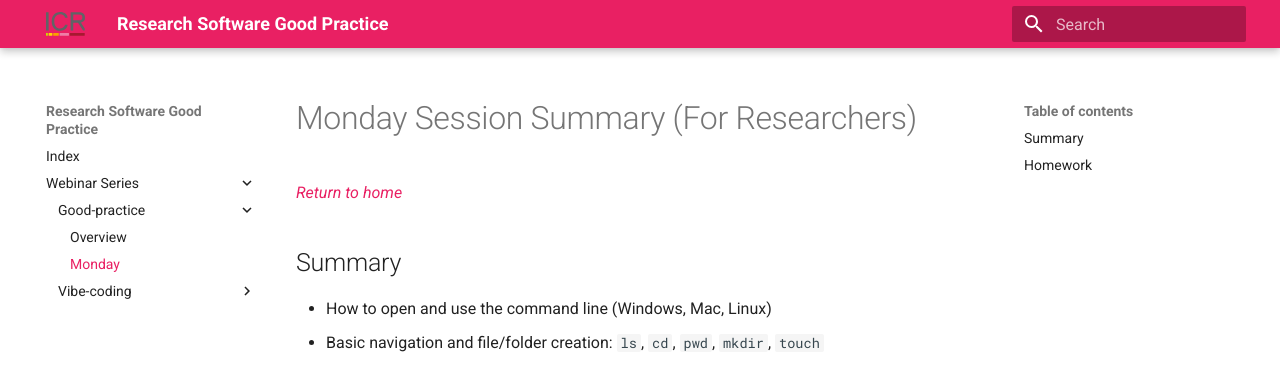
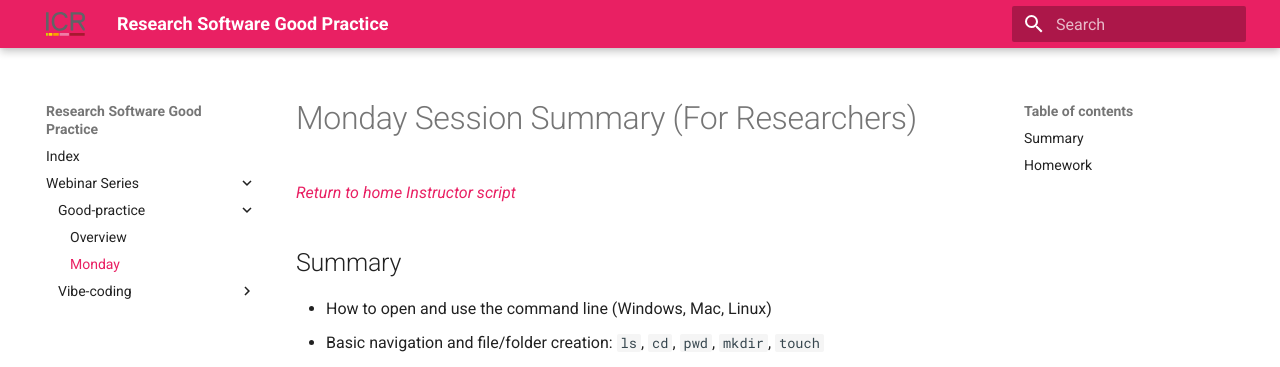
Before and after one commit to ICR-SC/good-practice, an MkDocs documentation site: the page built from docs/good/monday.md, in a window 1280 px wide and 900 px high. Shown: the top 367 px of the window. Built offline with MkDocs 1.6.1 and Material for MkDocs 9.7.7, drawn with Linux system fonts in a browser that asks for light colours.

Commit message:
add link to instructor script

```diff
--- a/docs/good/monday.md
+++ b/docs/good/monday.md
@@ -1,5 +1,5 @@
 # Monday Session Summary (For Researchers)
-[*Return to home*](overview.md)
+[*Return to home*](overview.md) [*Instructor script*](instructor/monday.md)
 
 ## Summary
 
```
